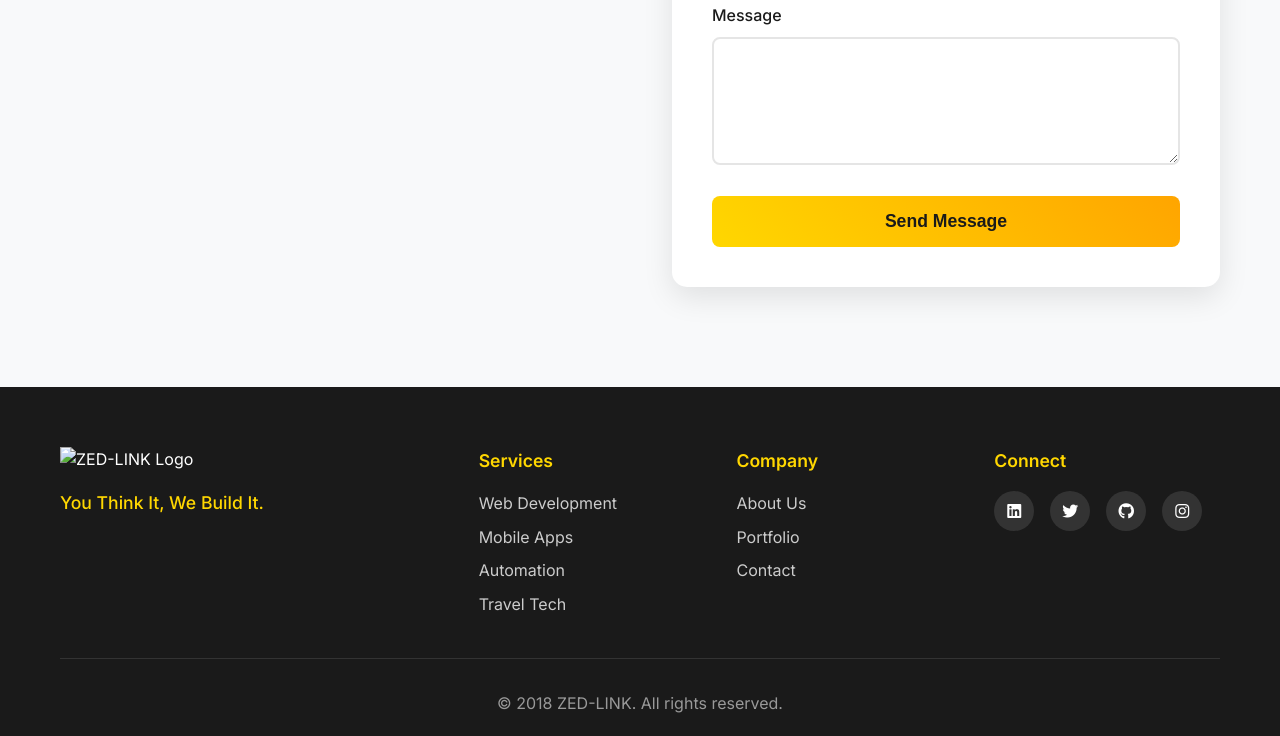
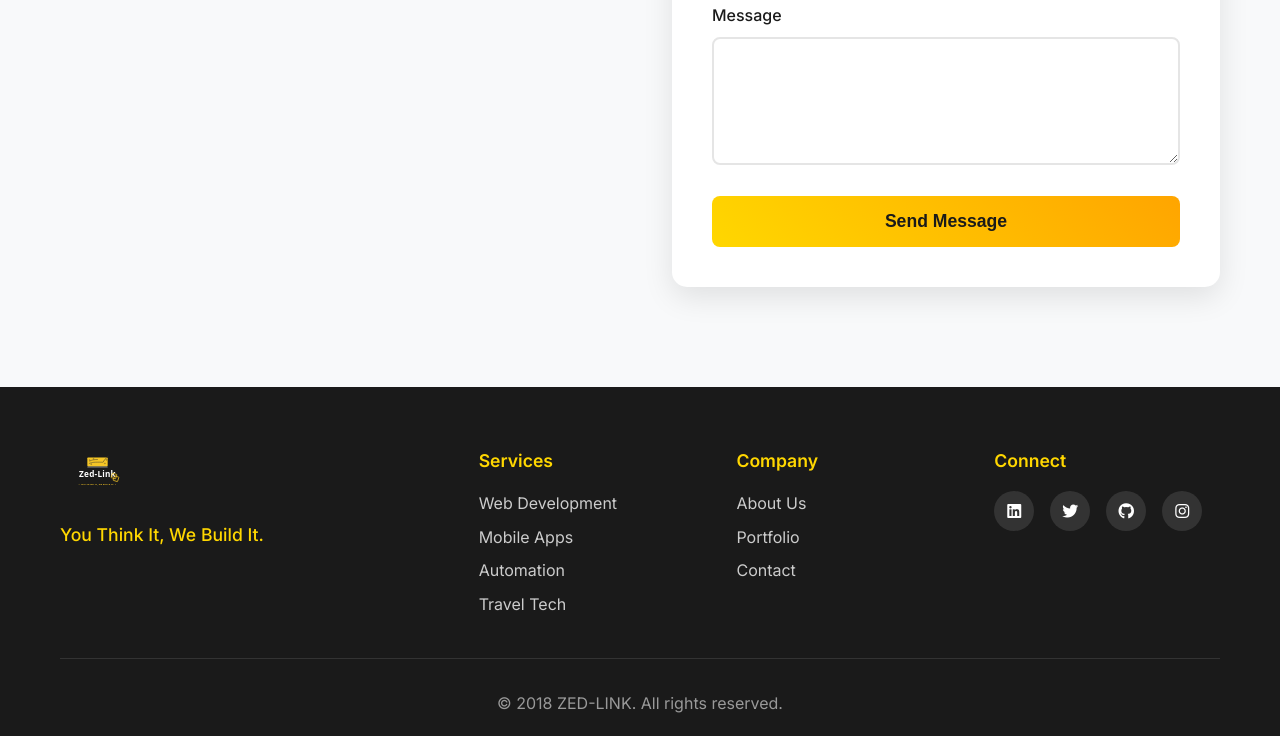
Before and after one commit to VERISON-TRAVEL/zed-tst, a website built with Vite: page index.html in a window 1280 px wide. Shown: the part 4212-4948 px from the top of the page. Built offline with nearby package versions, Linux system fonts and the light colour scheme; files whose address does not match are found by name.

Commit message:
Update index.html

```diff
--- a/index.html
+++ b/index.html
@@ -335,7 +335,7 @@
         <div class="container">
             <div class="footer-content">
                 <div class="footer-logo">
-                    <img src="ChatGPT Image 1 sept. 2025, 13_39_14.png" alt="ZED-LINK Logo" class="footer-logo-img">
+                    <img src="ChatGPT Image 1 sept. 2025, 13_39_14.svg" alt="ZED-LINK Logo" class="footer-logo-img">
                     <p class="footer-tagline">You Think It, We Build It.</p>
                 </div>
                 <div class="footer-links">
```
